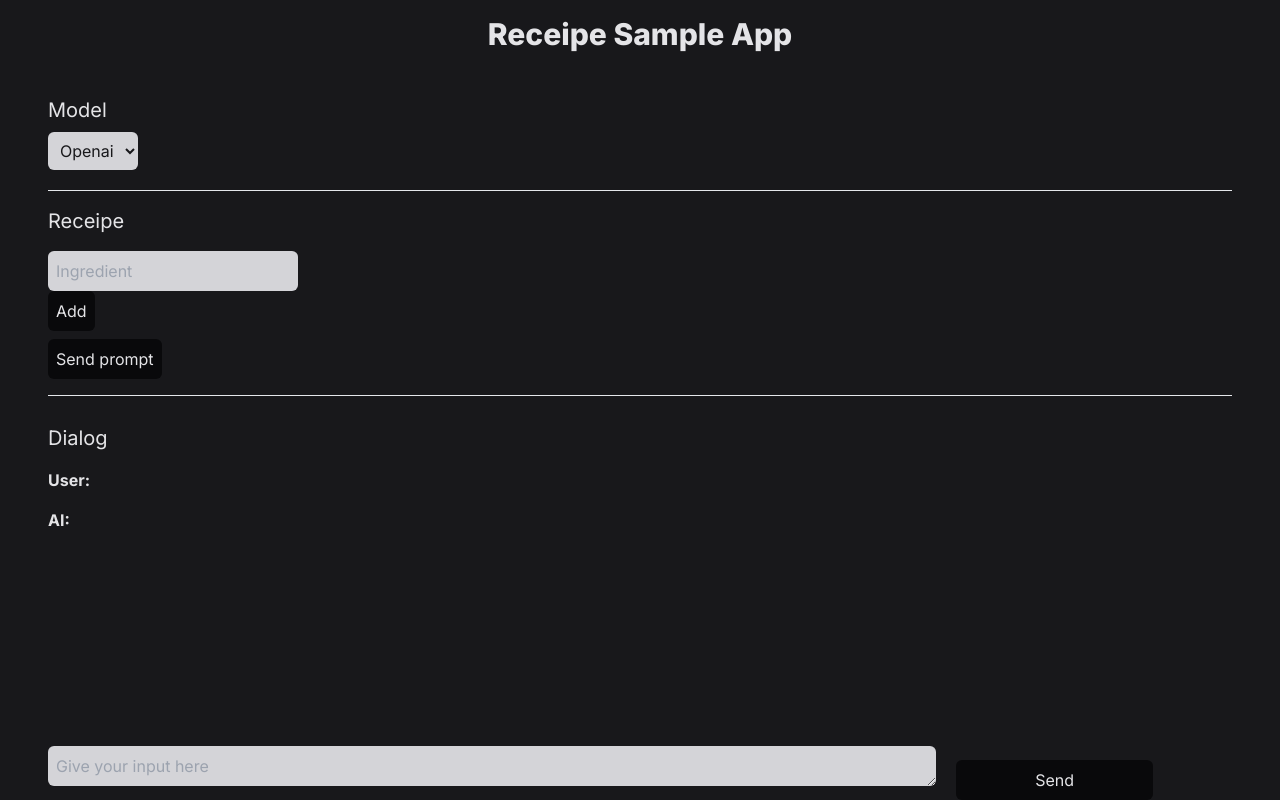
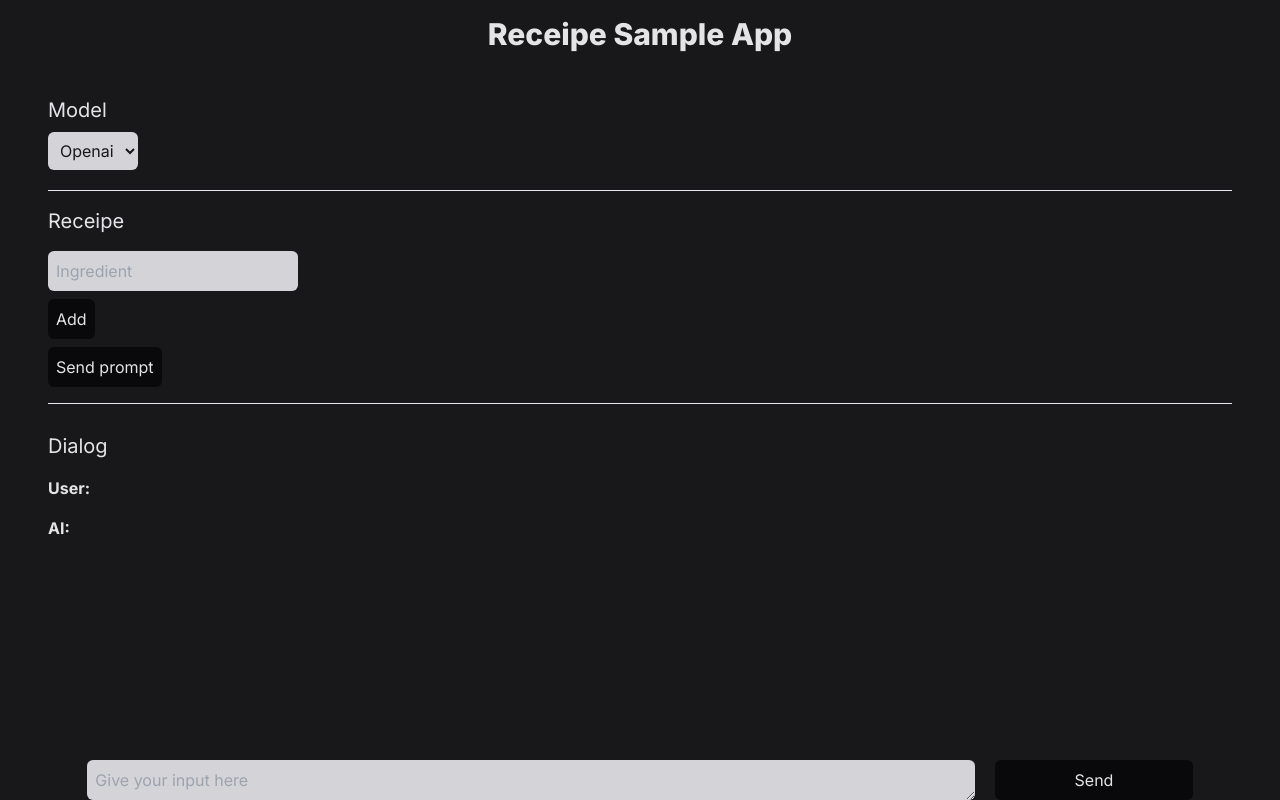
Before and after one commit to b9lab/ws-ai-recipe-sample-app, a Next.js app: page / in a window 1280 px wide. Built offline with nearby package versions, Linux system fonts and the light colour scheme.

Commit message:
imrpvoe visuals

```diff
--- a/app/components/Input.tsx
+++ b/app/components/Input.tsx
@@ -1,4 +1,4 @@
-import { Dispatch, FormEvent, SetStateAction } from "react";
+import { Dispatch, FormEvent, SetStateAction, useRef } from "react";
 
 interface InputProps {
   setInput: Dispatch<SetStateAction<string>>;
@@ -7,14 +7,21 @@ interface InputProps {
 }
 
 export default function Input(props: InputProps) {
+  const buttonRef = useRef<HTMLButtonElement>(null);
+
   const onChange = (e: FormEvent<HTMLTextAreaElement>) => {
     e.currentTarget.style.height = "0";
     e.currentTarget.style.height = e.currentTarget.scrollHeight + "px";
+    if (buttonRef) {
+      buttonRef.current!.style.height = "0";
+      buttonRef.current!.style.height = e.currentTarget.scrollHeight + "px";
+    }
+
     props.setInput(e.currentTarget.value);
   };
 
   return (
-    <div className="mt-auto">
+    <div className="mt-auto flex justify-center">
       <textarea
         className="w-9/12 h-10"
         placeholder="Give your input here"
@@ -22,7 +29,11 @@ export default function Input(props: InputProps) {
         value={props.input}
         onChange={onChange}
       />
-      <button className="w-2/12 ml-5 h-10" onClick={props.onClickPrompt}>
+      <button
+        ref={buttonRef}
+        className="w-2/12 ml-5 h-10 self-center"
+        onClick={props.onClickPrompt}
+      >
         Send
       </button>
     </div>
--- a/app/components/Receipe.tsx
+++ b/app/components/Receipe.tsx
@@ -45,7 +45,7 @@ export default function Receipe(props: ReceipeProps) {
         value={input}
         onChange={onChange}
       />
-      <button className="block" onClick={onClickAddIngredient}>
+      <button className="block mt-2" onClick={onClickAddIngredient}>
         Add
       </button>
       <button className="my-2" onClick={props.onClickPrompt}>
```
